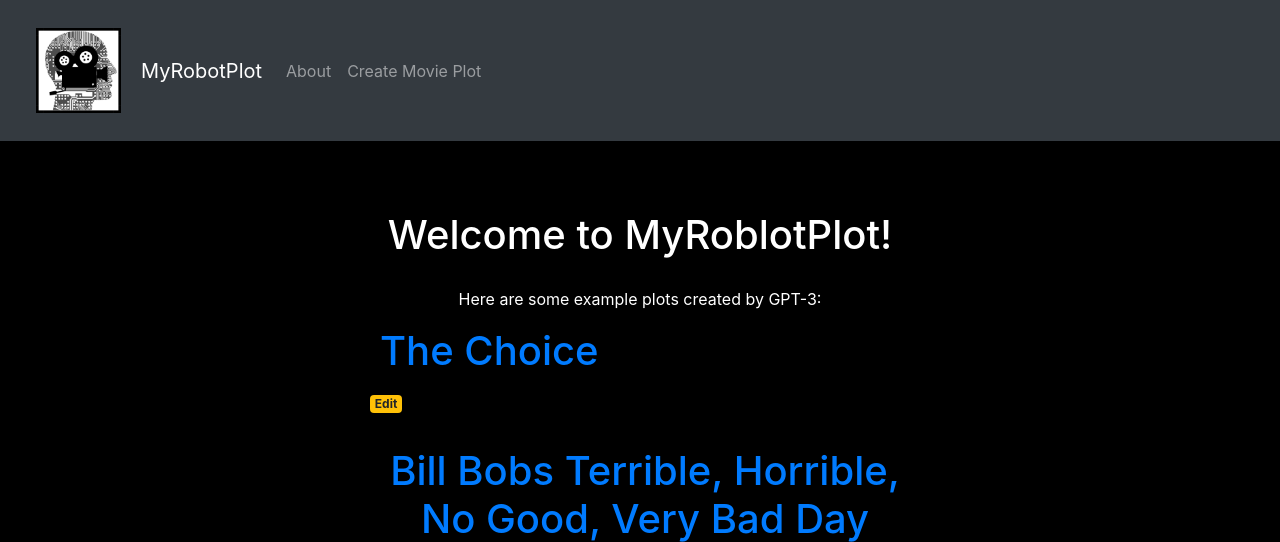
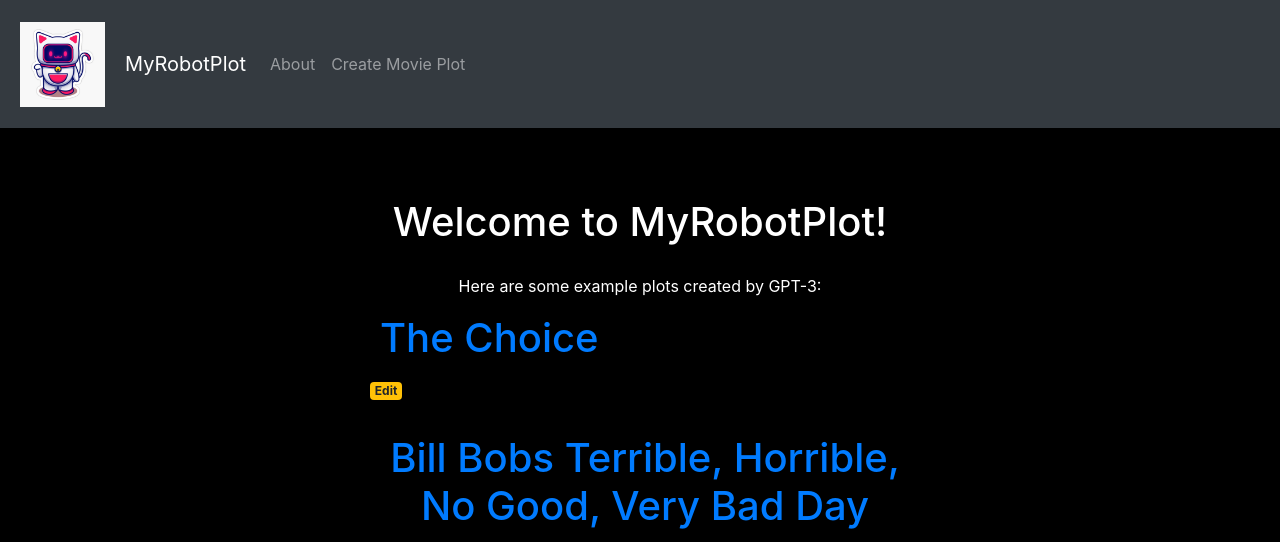
Before and after one commit to albert118/UTS-Professional-Studio-MyRobotPlot, a Flask app: page / in a window 1280 px wide. Shown: the top 542 px of the page. Run offline with Flask 2, Linux system fonts and the light colour scheme; data comes from the database, SQL or seed files in the repository; parts of the project's set-up code (start-up, migrations or seed data) failed here and were passed over; some libraries are stand-ins or nearby versions.

Commit message:
Updated html and css

```diff
--- a/static/css/style.css
+++ b/static/css/style.css
@@ -13,10 +13,19 @@
 body {
     background-color: black;
     color: white;
+}
+
+.bg-color{
+    background-color: #373737;
+}
 .left {
   margin-left: auto;
   margin-right: auto;
   text-align: left;
+}
+
+h2:hover{
+    color:#f3ce13;
 }
 
 .container * {
@@ -41,6 +50,7 @@ h2 {
     font-size:40px;
     margin-left:10px;
     margin-bottom:15px;
+    transition: 0.2s ease-in-out;
 }
 
 .form_div {
--- a/templates/base.html
+++ b/templates/base.html
@@ -16,9 +16,9 @@
   <body>
       <header class="site-header" style="padding-bottom: 20px;">
     <!--      <nav class="navbar navbar-expand-md navbar-light bg-light">-->
-          <nav class="navbar navbar-expand-sm bg-dark navbar-dark">
+          <nav class="navbar navbar-expand-sm bg-dark navbar-dark" style="padding:0.1rem 0rem">
               <a class="icon">
-                    <img src="{{ url_for('static', filename= 'res/icon/logo.png') }}" alt="" class="logo" height="125px" width="125px" style="padding-top: 20px; padding-right: 20px; padding-bottom: 20px; padding-left: 20px">
+                    <img src="{{ url_for('static', filename= 'res/icon/robcat_logo.jpg') }}" alt="" class="logo" height="125px" width="125px" style="padding-top: 20px; padding-right: 20px; padding-bottom: 20px; padding-left: 20px">
               </a>
             <a class="navbar-brand" href="{{ url_for('index')}}">MyRobotPlot</a>
 
--- a/templates/index.html
+++ b/templates/index.html
@@ -2,7 +2,7 @@
 
 {% block content %}
 <main>
-    <h1 style="padding-bottom: 20px">{% block title %} Welcome to MyRoblotPlot! {% endblock %}</h1>
+    <h1 style="padding-bottom: 20px">{% block title %} Welcome to MyRobotPlot! {% endblock %}</h1>
     <p> Here are some example plots created by GPT-3:
     </p>
     <div class="left">
@@ -16,7 +16,7 @@
             </a>
 
         </a>
-<!--        <span class="badge badge-primary">{{ movie['created'] }}</span>-->
+<!--        <span class="badge badge-primary">{{ movie['created'] }}</span> -->
 
         <hr>
     </div>
--- a/web_app.py
+++ b/web_app.py
@@ -8,6 +8,7 @@ from .app import web_tool
 
 app = Flask(__name__)
 app.config['SECRET_KEY'] = 'your secret key'
+app.config['TEMPLATES_AUTO_RELOAD'] = True
 
 
 def get_db_connection():
```
Also changed, not shown: static/res/icon/robcat_logo.jpg (added).
